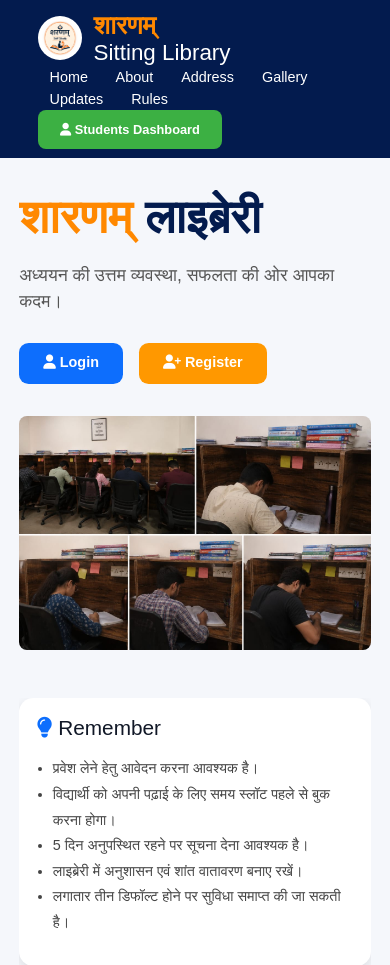
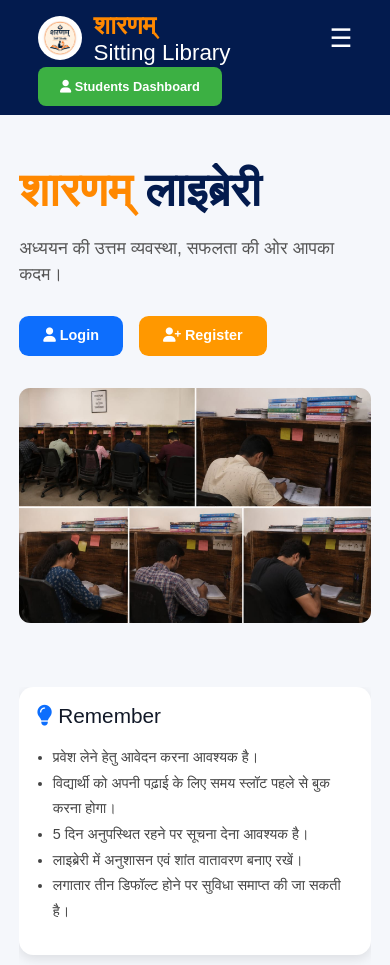
Before and after one commit to pathariyashashi/sharanam-library, a Django app: page / in a window 390 px wide. Shown: the top 965 px of the page. Run offline with Django 5.2, Linux system fonts and the light colour scheme.

Commit message:
mobile image fixed

```diff
--- a/templates/library/home.html
+++ b/templates/library/home.html
@@ -335,7 +335,14 @@ body{
 /* HERO */
 
 .hero{
-    padding:40px 5%;
+
+    padding:60px 6%;
+
+    display:flex;
+
+    align-items:center;
+
+    gap:30px;
 }
 
 /* TITLE */
@@ -350,11 +357,21 @@ body{
 
 /* IMAGE */
 
-.hero-image{
-    width: 650px;
-    height: 420px;
-    object-fit: cover;
-    border-radius: 12px;
+.hero img{
+
+    width:100%;
+
+    max-width:650px;
+
+    height:420px;
+
+    object-fit:cover;
+
+    border-radius:14px;
+
+    display:block;
+
+    margin:auto;
 }
 /* ABOUT */
 
@@ -489,9 +506,82 @@ img{
     margin-top:40px;
 }
 
+/* HAMBURGER MENU */
+
+.menu-btn{
+
+    display:none;
+
+    background:none;
+
+    border:none;
+
+    color:white;
+
+    font-size:32px;
+}
+
+/* MOBILE MENU */
+
+.mobile-menu{
+
+    display:flex;
+
+    gap:15px;
+}
+
+@media(max-width:768px){
+
+    .menu-btn{
+
+        display:block;
+    }
+
+    .mobile-menu{
+
+        display:none;
+
+        flex-direction:column;
+
+        width:100%;
+
+        background:#031b4e;
+
+        margin-top:15px;
+
+        padding:15px;
+
+        border-radius:12px;
+    }
+
+    .mobile-menu a{
+
+        text-align:center;
+
+        padding:10px;
+    }
+
+    .mobile-menu.show{
+
+        display:flex;
+    }
+
+}
     </style>
 
 </head>
+
+<script>
+
+function toggleMenu(){
+
+    document.getElementById("mobileMenu")
+
+    .classList.toggle("show");
+
+}
+
+</script>
 
 <body>
 
@@ -518,28 +608,27 @@ img{
 
         <div>
 
-            <a class="nav-link d-inline" href="#">Home</a>
+           <button class="menu-btn" onclick="toggleMenu()">
 
-            <a class="nav-link d-inline" href="/about/">
-    About
-            </a>
+    ☰
 
-           <a class="nav-link d-inline" href="/address/">
-    Address
-</a>
+</button>
 
-            <a class="nav-link d-inline" href="/gallery/">
-               Gallery
-            </a>
+<div class="mobile-menu" id="mobileMenu">
 
-            <a class="nav-link d-inline" href="/updates/">
-               Updates
-            </a>
+    <a class="nav-link" href="#">Home</a>
 
-           <a class="nav-link d-inline" href="/rules/">
-    Rules
-</a>
+    <a class="nav-link" href="/about/">About</a>
 
+    <a class="nav-link" href="/address/">Address</a>
+
+    <a class="nav-link" href="/gallery/">Gallery</a>
+
+    <a class="nav-link" href="/updates/">Updates</a>
+
+    <a class="nav-link" href="/rules/">Rules</a>
+
+</div>
         </div>
 
         <a href="/dashboard/" class="dashboard-btn">
```
